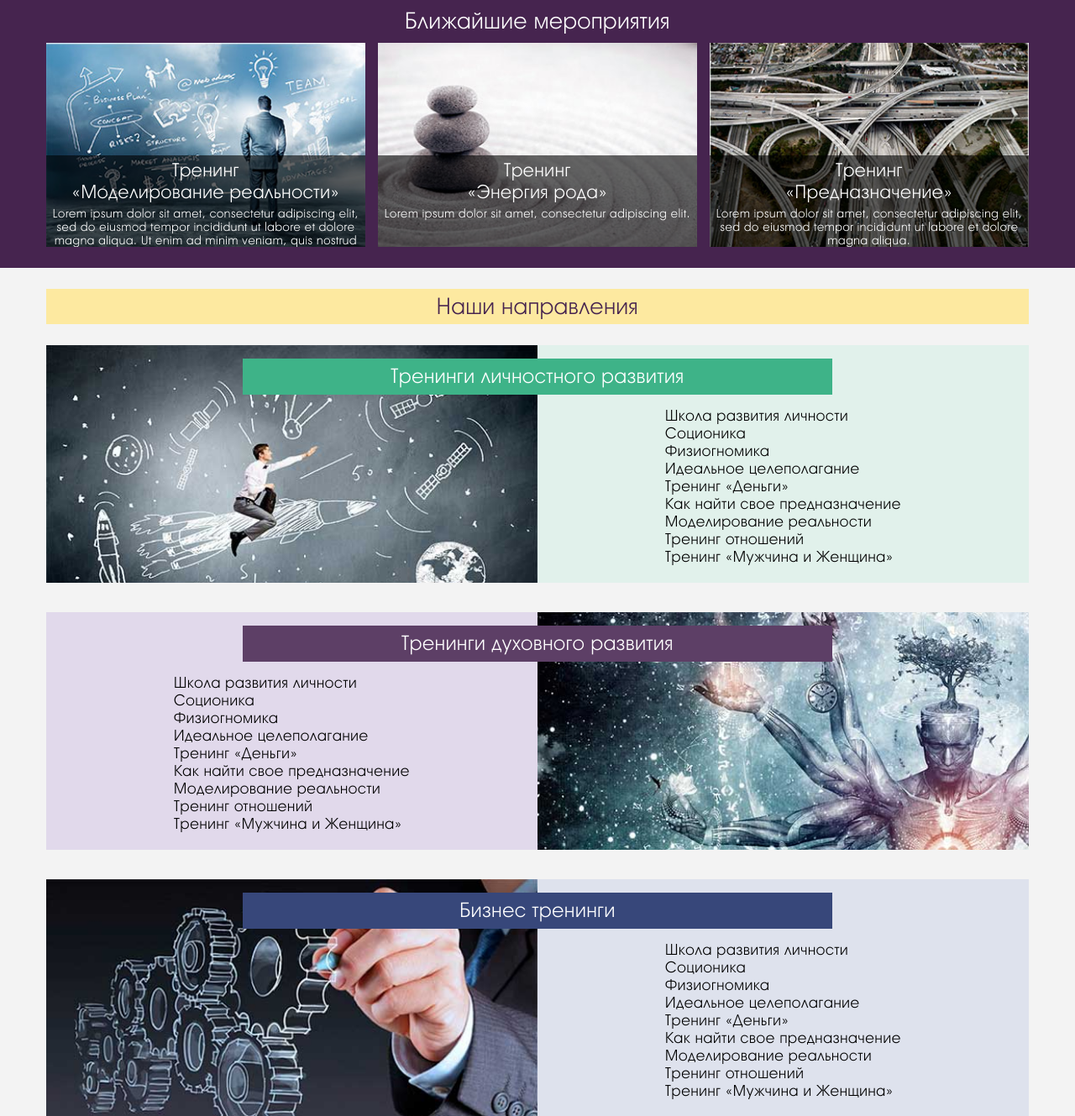
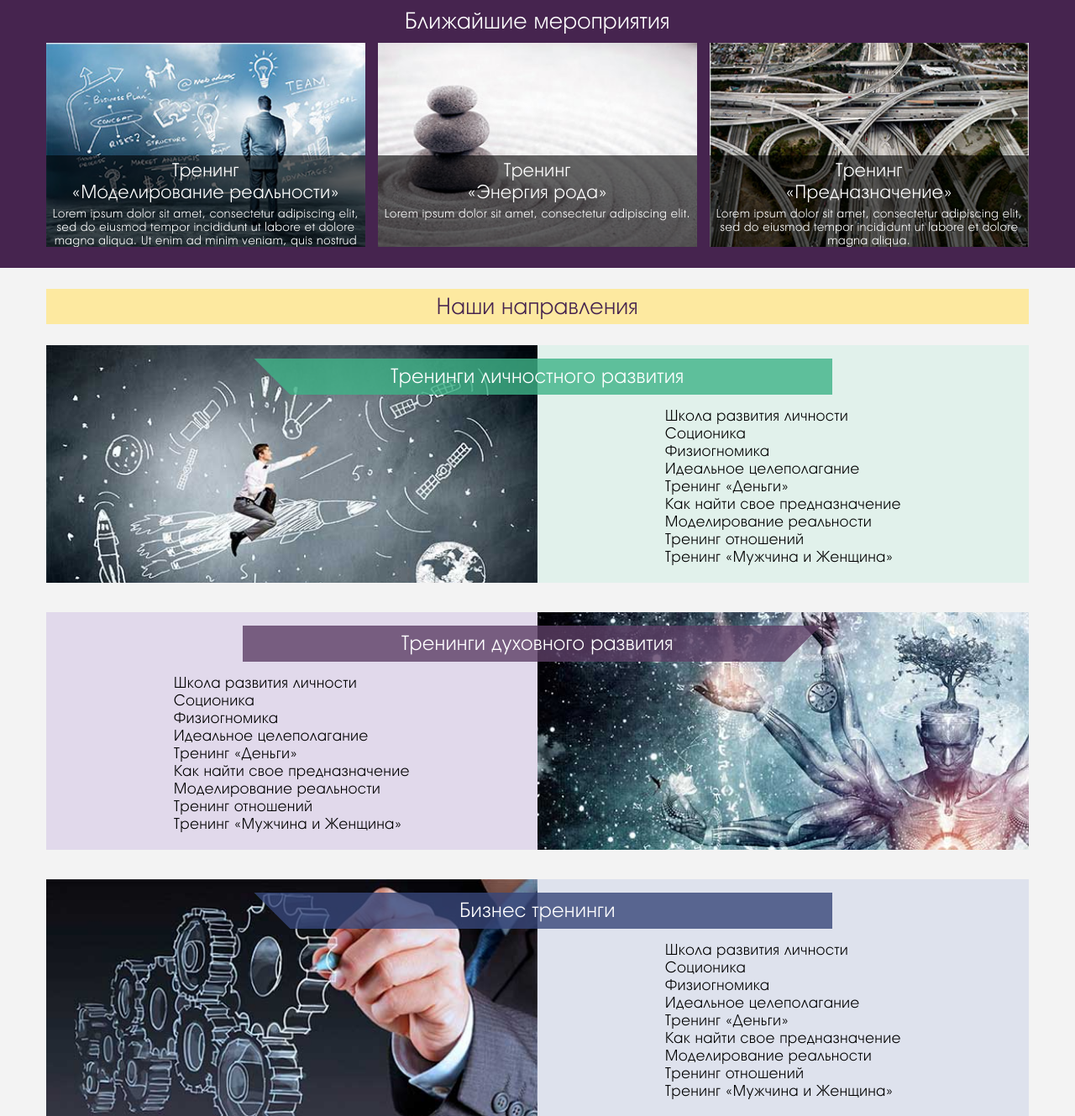
Before and after one commit to ZatolokinPavel/zhivoeslovo, a PHP site: page / in a window 1280 px wide. Shown: the part 633-1962 px from the top of the page at 84% size. Run offline with PHP 8.4, Linux system fonts and the light colour scheme.

Commit message:
make corners for home-activities headers

```diff
--- a/css/main.css
+++ b/css/main.css
@@ -202,14 +202,14 @@ h4 {font-size: 22px; font-weight: normal;}
 .home-activities .n1 .cover {left:  0; background-image: url("/img/home/rocket-science.jpg")}
 .home-activities .n2 .cover {right: 0; background-image: url("/img/home/meditation-spiritual.jpg")}
 .home-activities .n3 .cover {left:  0; background-image: url("/img/home/biznes-protsess.jpg")}
-.home-activities h3 {position: relative; color: #fff; margin: 15px auto; padding: 7px 15px; width: 60%;}
-.home-activities .n1 h3 {background: #3eb388;}
-.home-activities .n2 h3 {background: #5d3f66;}
-.home-activities .n3 h3 {background: #37477a;}
-/*.home-activities h3:before {display: block; content: ''; position: absolute; top: 0; height: 100%; width: 50px; background: red;*/
-    /*transform: skewX(45deg) translateX(-50%); left: 0;}*/
-/*.home-activities h3:before {display: block; content: ''; position: absolute; top: 0; right: 100%; height: 0; width: 0; border: 25px solid darkred; border-bottom-color: transparent; border-left-color: transparent;}*/
-/*.home-activities h3:after  {display: block; content: ''; position: absolute; top: 0; left:  100%; height: 100%; width: 50px; background: red;}*/
+.home-activities h3 {position: relative; color: #fff; margin: 15px auto; padding: 7px 50px; width: 70%; overflow-x: hidden;}
+.home-activities h3 span {position: relative;}      /* помогает отображать текст поверх уголка :before */
+.home-activities h3:before {content: ''; position: absolute; top: 0; height: 100%; width: 150%;}
+.home-activities .n1 h3:before {background: rgba(62,179,136,0.8); left: 35px; transform: skewX(45deg);}
+.home-activities .n2 h3:before {background: rgba(93,63,102,0.8); right: 35px; transform: skewX(-45deg);}
+.home-activities .n3 h3:before {background: rgba(55,71,122,0.8); left:  35px; transform: skewX(45deg);}
+@media (min-width: 992px) { .home-activities h3 {width: 60%;} }
+
 .home-activities ul {display: inline-block; margin: 0 0 20px 0; text-align: initial;}
 .home-activities .n1 ul {margin-left:  50%;}
 .home-activities .n2 ul {margin-right: 50%;}
--- a/index.html
+++ b/index.html
@@ -148,7 +148,7 @@
     <h2 class="title">Наши направления</h2>
     <div class="box n1">
         <div class="cover"></div>
-        <h3>Тренинги личностного развития</h3>
+        <h3><span>Тренинги личностного развития</span></h3>
         <ul>
             <li>Школа развития личности</li>
             <li>Соционика</li>
@@ -163,7 +163,7 @@
     </div>
     <div class="box n2">
         <div class="cover"></div>
-        <h3>Тренинги духовного развития</h3>
+        <h3><span>Тренинги духовного развития</span></h3>
         <ul>
             <li>Школа развития личности</li>
             <li>Соционика</li>
@@ -178,7 +178,7 @@
     </div>
     <div class="box n3">
         <div class="cover"></div>
-        <h3>Бизнес тренинги</h3>
+        <h3><span>Бизнес тренинги</span></h3>
         <ul>
             <li>Школа развития личности</li>
             <li>Соционика</li>
```
